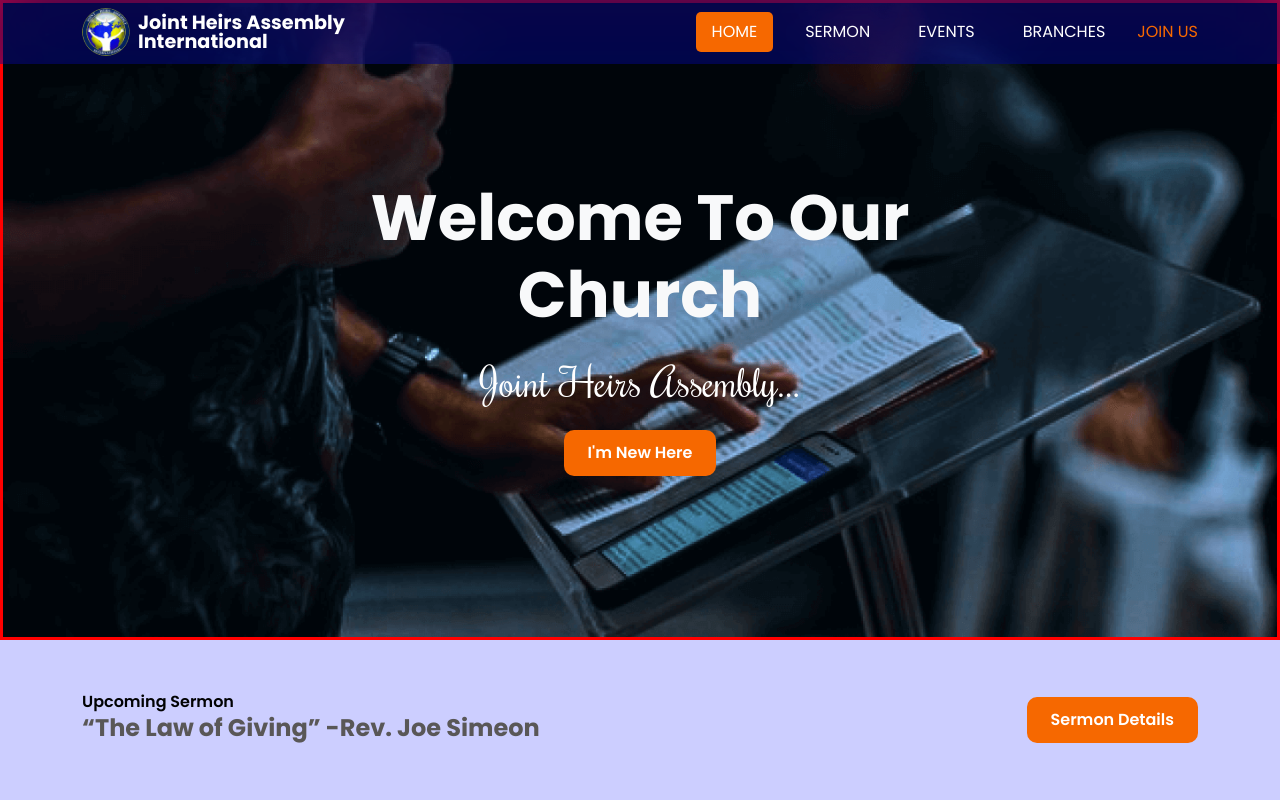
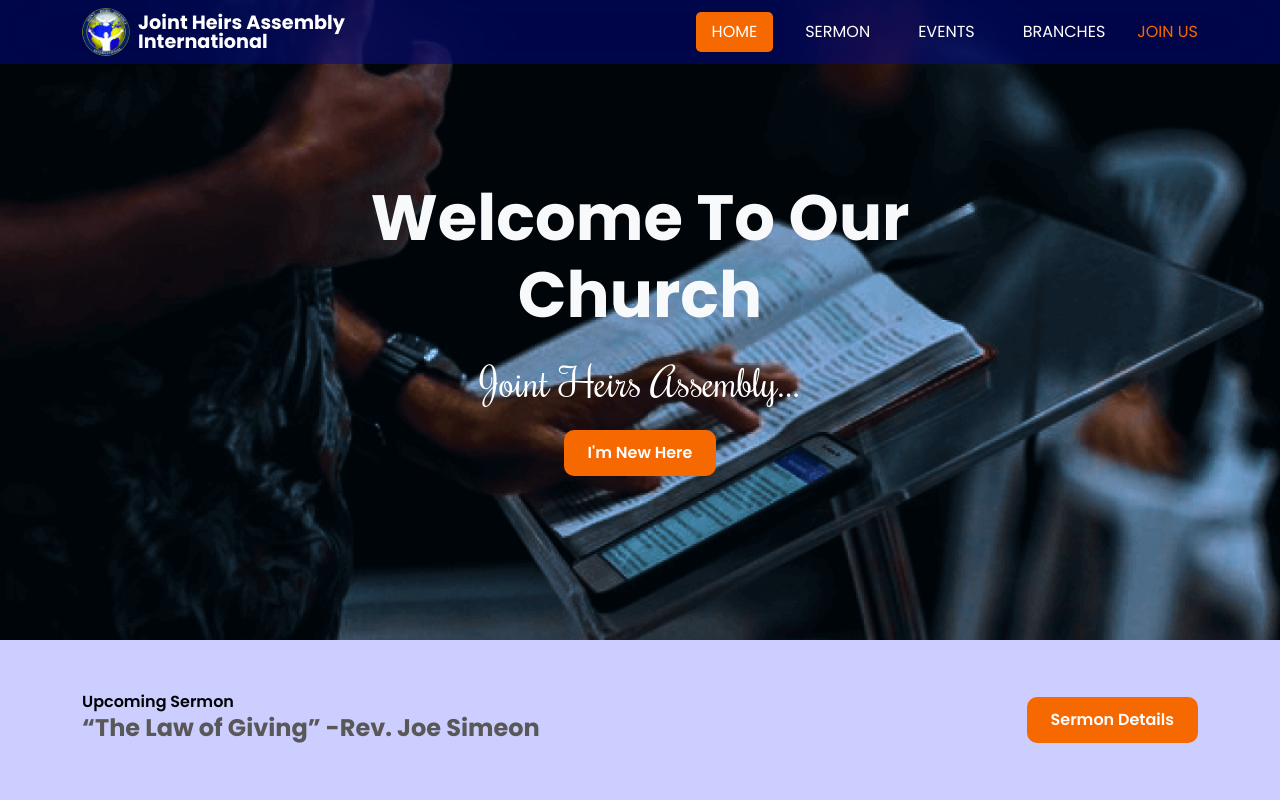
Before and after one commit to pin4eva/joint_heirs_frontend, a Next.js app: page / in a window 1280 px wide. Shown: the top 800 px of the page. Built offline with nearby package versions, Linux system fonts and the light colour scheme.

Commit message:
hero bg img fixed

```diff
--- a/src/pages/index.tsx
+++ b/src/pages/index.tsx
@@ -48,7 +48,7 @@ const Home: NextPage = () => {
 			<div style={{ display: loaded ? "block" : "none" }}>
 				<FrontLayout title="Joint Heirs Assembly Int'l">
 					<div className="home">
-						<div className="hero" style={{ border: "3px solid red" }}>
+						<div className="hero">
 							<Image
 								src="/images/preaching.png"
 								alt="hero bg img"
```
